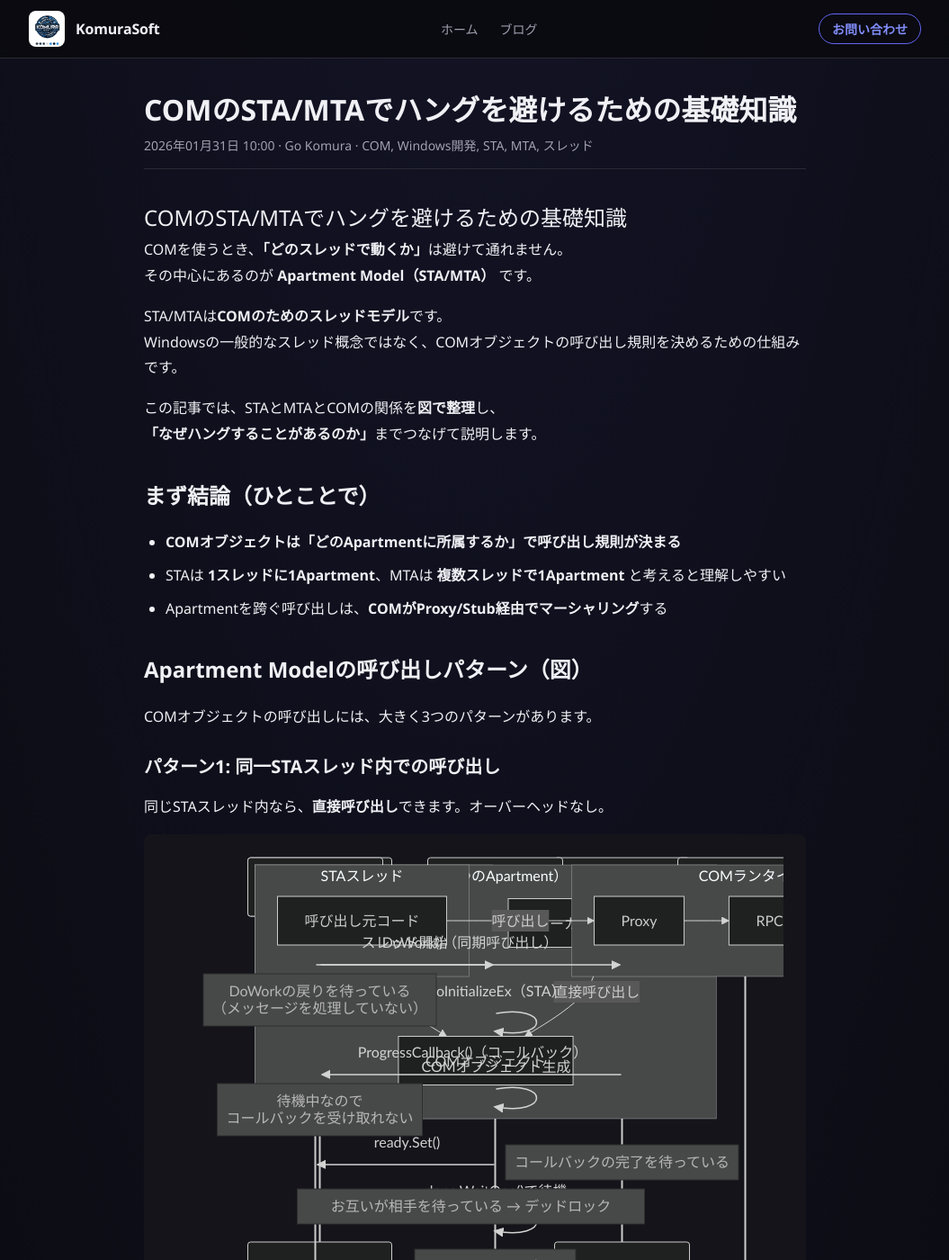
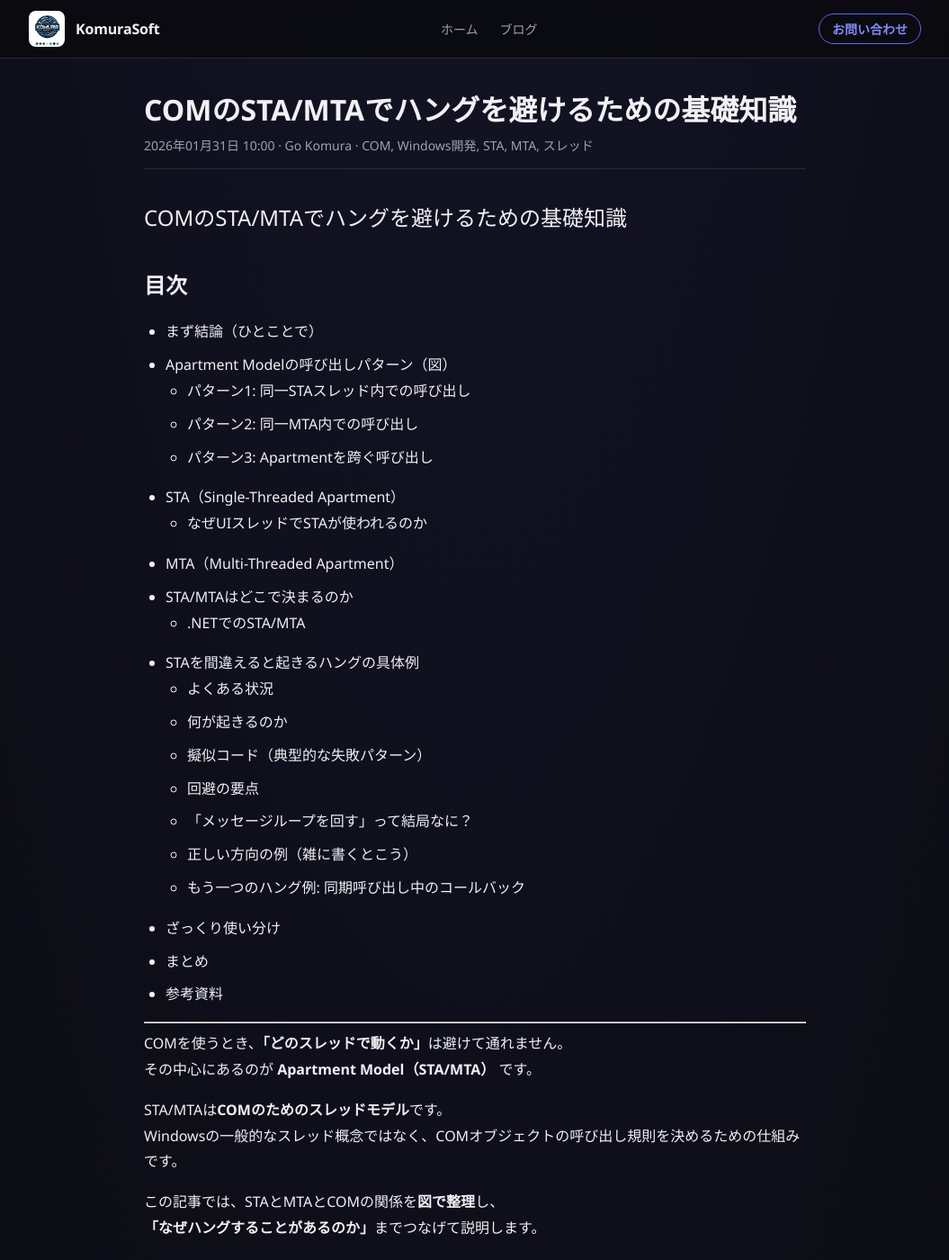
Before and after one commit to gomurin0428/KomuraSoftWeb, a Jekyll site: the page built from _posts/2026-01-31-000-sta-mta-com-relationship.md, in a window 1280 px wide and 1400 px high. Shown: the whole window at 90% size, without its empty margins (112-1167 px from the left). Built offline with Jekyll 4.4.1, drawn with Linux system fonts in a browser that asks for light colours.

Commit message:
docs: add table of contents to COM Apartment Model post for improved navigation

```diff
--- a/_posts/2026-01-31-000-sta-mta-com-relationship.md
+++ b/_posts/2026-01-31-000-sta-mta-com-relationship.md
@@ -6,6 +6,32 @@ author: Go Komura
 ---
 
 # COMのSTA/MTAでハングを避けるための基礎知識
+
+## 目次
+
+- [まず結論（ひとことで）](#まず結論ひとことで)
+- [Apartment Modelの呼び出しパターン（図）](#apartment-modelの呼び出しパターン図)
+  - [パターン1: 同一STAスレッド内での呼び出し](#パターン1-同一staスレッド内での呼び出し)
+  - [パターン2: 同一MTA内での呼び出し](#パターン2-同一mta内での呼び出し)
+  - [パターン3: Apartmentを跨ぐ呼び出し](#パターン3-apartmentを跨ぐ呼び出し)
+- [STA（Single-Threaded Apartment）](#stasingle-threaded-apartment)
+  - [なぜUIスレッドでSTAが使われるのか](#なぜuiスレッドでstaが使われるのか)
+- [MTA（Multi-Threaded Apartment）](#mtamulti-threaded-apartment)
+- [STA/MTAはどこで決まるのか](#stamtaはどこで決まるのか)
+  - [.NETでのSTA/MTA](#netでのstamta)
+- [STAを間違えると起きるハングの具体例](#staを間違えると起きるハングの具体例)
+  - [よくある状況](#よくある状況)
+  - [何が起きるのか](#何が起きるのか)
+  - [擬似コード（典型的な失敗パターン）](#擬似コード典型的な失敗パターン)
+  - [回避の要点](#回避の要点)
+  - [「メッセージループを回す」って結局なに？](#メッセージループを回すって結局なに)
+  - [正しい方向の例（雑に書くとこう）](#正しい方向の例雑に書くとこう)
+  - [もう一つのハング例: 同期呼び出し中のコールバック](#もう一つのハング例-同期呼び出し中のコールバック)
+- [ざっくり使い分け](#ざっくり使い分け)
+- [まとめ](#まとめ)
+- [参考資料](#参考資料)
+
+---
 
 COMを使うとき、**「どのスレッドで動くか」**は避けて通れません。
 その中心にあるのが **Apartment Model（STA/MTA）** です。
```
